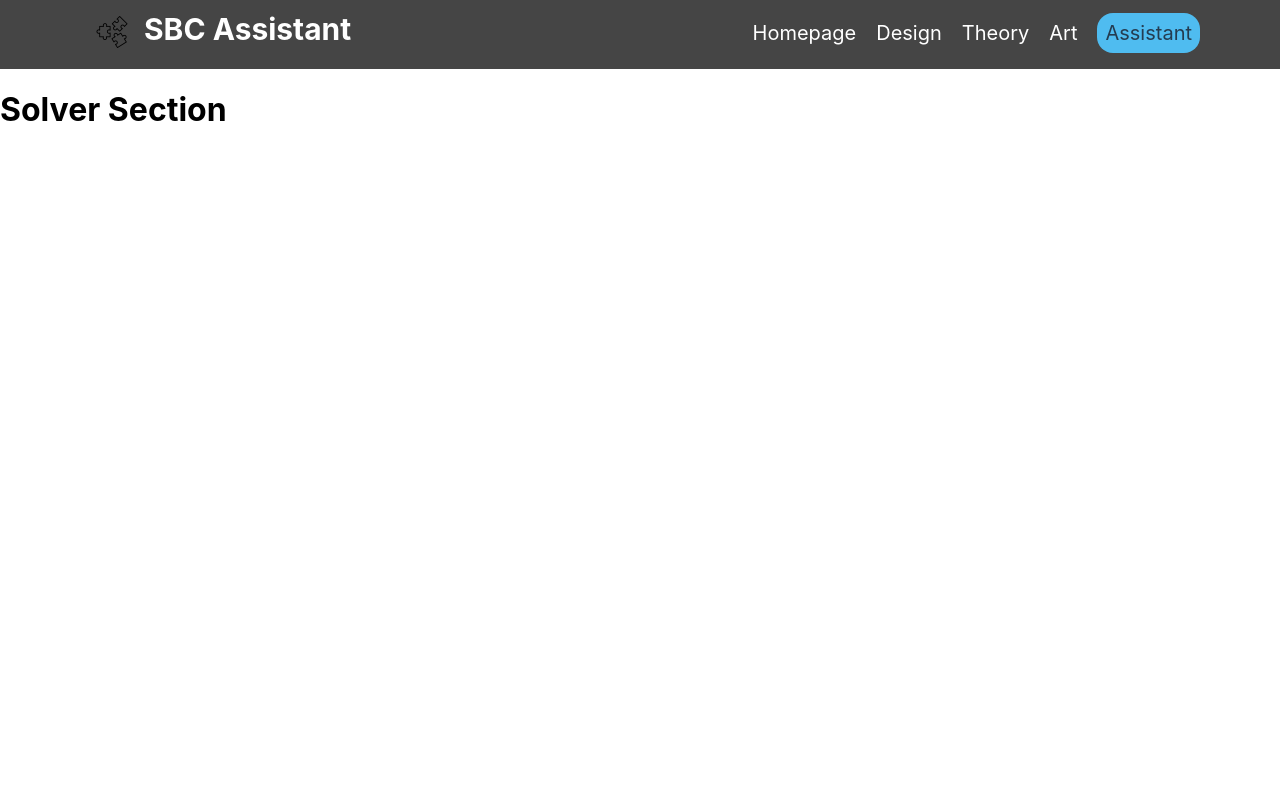
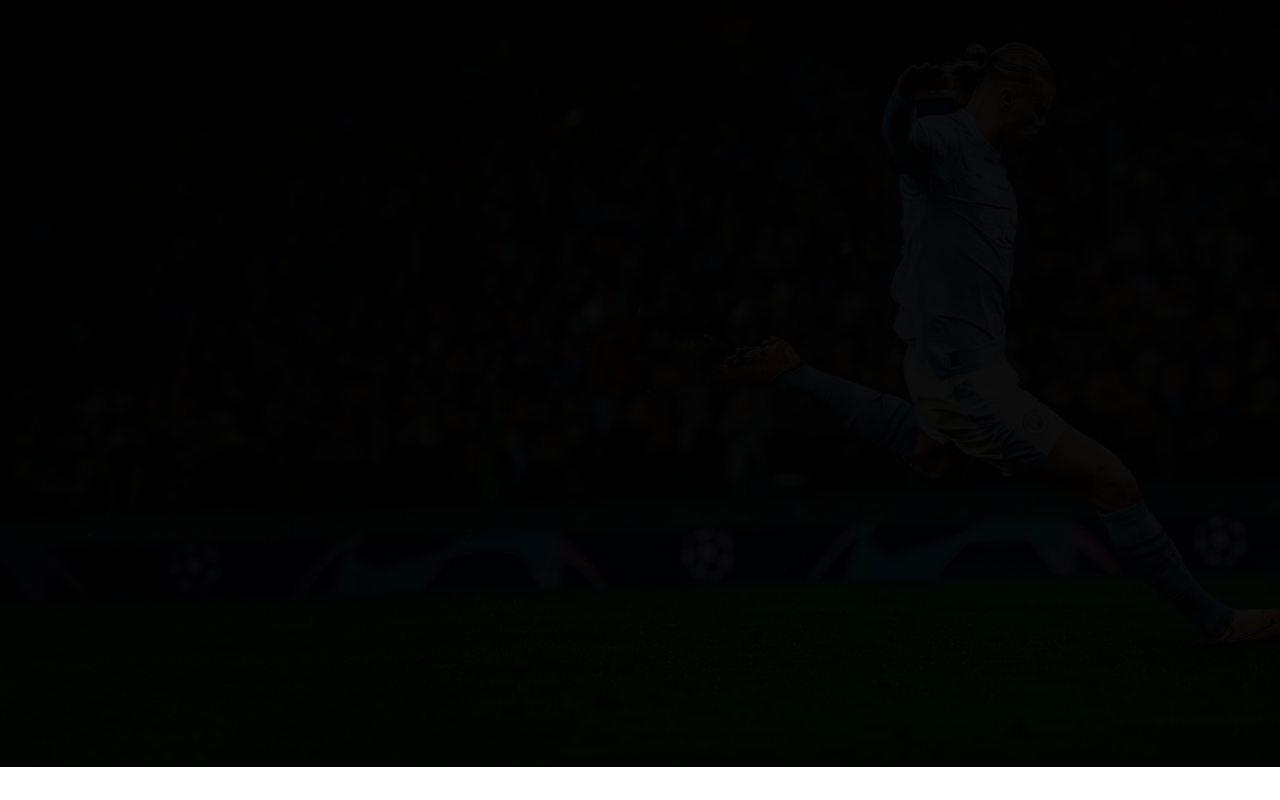
Before and after one commit to KeenanKistoo/2438840_KeenanKistoo_WebApp_SBC_Solver, a React (Create React App) app in the folder sbc-webapp/: page /sbc-solver in a window 1280 px wide. Built offline with nearby package versions, Linux system fonts and the light colour scheme.

Commit message:
Added background to all pages
I added the bg to all the pages however, the nav bar has disappeared. i need to figure out why

```diff
--- a/sbc-webapp/src/Components/NavBar.jsx
+++ b/sbc-webapp/src/Components/NavBar.jsx
@@ -8,7 +8,6 @@
     return(
         <nav className="nav-bar">
             <section className="head">
-                <img src={PuzzleImg} alt="puzzle-img" className="nav-icon" />
                 <h1 className="main-head">SBC Assistant</h1>
             </section>
             <section className="links">
--- a/sbc-webapp/src/Pages/art-page/Art.css
+++ b/sbc-webapp/src/Pages/art-page/Art.css
@@ -0,0 +1,8 @@
+.background{
+    width: 100vw;
+    height: 100vh;
+    background-image: url('../../Images/haaland_homepage.jpg');
+    background-size: cover;
+    margin-top: -4rem;
+    filter: brightness(5%);
+}
--- a/sbc-webapp/src/Pages/art-page/Art.jsx
+++ b/sbc-webapp/src/Pages/art-page/Art.jsx
@@ -5,7 +5,7 @@
 
     return(
         <>
-            <h1>Art Section</h1>
+            <section className="background"></section>
         </>
     )
 }
--- a/sbc-webapp/src/Pages/design-page/Design.css
+++ b/sbc-webapp/src/Pages/design-page/Design.css
@@ -0,0 +1,8 @@
+.background{
+    width: 100vw;
+    height: 100vh;
+    background-image: url('../../Images/haaland_homepage.jpg');
+    background-size: cover;
+    margin-top: 0rem;
+    filter: brightness(5%);
+}
--- a/sbc-webapp/src/Pages/design-page/Design.jsx
+++ b/sbc-webapp/src/Pages/design-page/Design.jsx
@@ -5,7 +5,7 @@
 
     return(
         <>
-            <h1>Design Section</h1>
+            <section className="background"></section>
         </>
     )
 }
--- a/sbc-webapp/src/Pages/solver-page/Solver.css
+++ b/sbc-webapp/src/Pages/solver-page/Solver.css
@@ -0,0 +1,8 @@
+.background{
+    width: 100vw;
+    height: 100vh;
+    background-image: url('../../Images/haaland_homepage.jpg');
+    background-size: cover;
+    margin-top: -4rem;
+    filter: brightness(5%);
+}
--- a/sbc-webapp/src/Pages/solver-page/Solver.jsx
+++ b/sbc-webapp/src/Pages/solver-page/Solver.jsx
@@ -5,7 +5,7 @@
 
     return(
         <>
-            <h1>Solver Section</h1>
+            <section className="background"></section>
         </>
     )
 }
--- a/sbc-webapp/src/Pages/theory-page/Theory.css
+++ b/sbc-webapp/src/Pages/theory-page/Theory.css
@@ -0,0 +1,8 @@
+.background{
+    width: 100vw;
+    height: 100vh;
+    background-image: url('../../Images/haaland_homepage.jpg');
+    background-size: cover;
+    margin-top: -4rem;
+    filter: brightness(5%);
+}
--- a/sbc-webapp/src/Pages/theory-page/Theory.jsx
+++ b/sbc-webapp/src/Pages/theory-page/Theory.jsx
@@ -5,7 +5,7 @@
 
     return(
         <>
-            <h1>Theory Section</h1>
+            <section className="background"></section>
         </>
     )
 }
```
